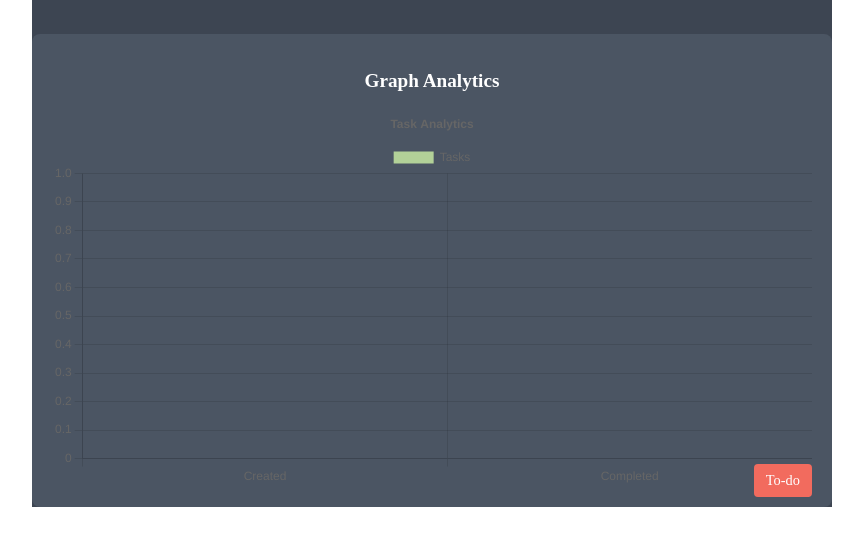
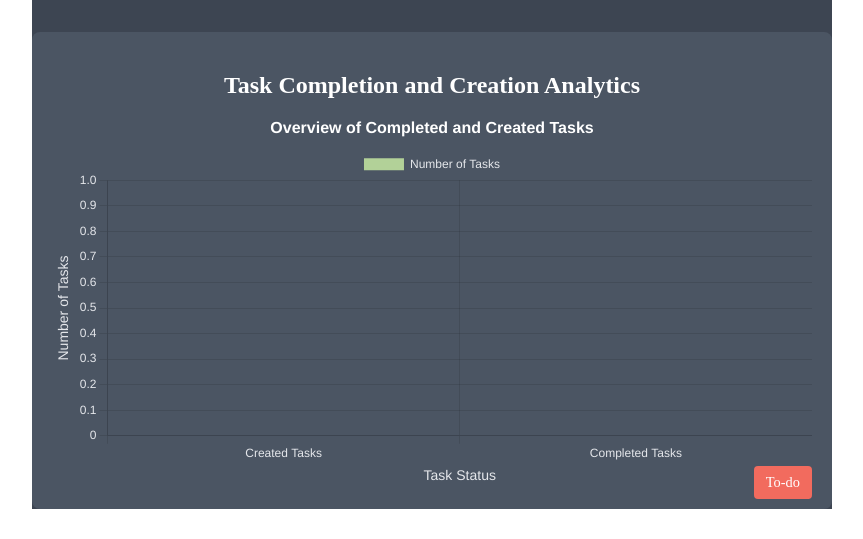
Before and after one commit to chris2kus31/todo-ui, a Nuxt app: page /Analytics in a window 1280 px wide. Shown: the part 210-749 px from the top of the page, without its empty margins (208-1071 px from the left). Built offline with nearby package versions, Linux system fonts and the light colour scheme.

Commit message:
visuals UX

```diff
--- a/components/AnalyticsGraph.vue
+++ b/components/AnalyticsGraph.vue
@@ -1,7 +1,7 @@
 <template>
   <div class="analytics-card">
-    <h2 class="card-title">Graph Analytics</h2>
-    <BarChart :chartData="chartData" :options="options" />
+    <h2 class="card-title">Task Completion and Creation Analytics</h2>
+    <BarChart :chartData="chartData" :options="chartOptions" />
   </div>
 </template>
 
@@ -13,34 +13,72 @@ import BarChart from "~/components/BarChart.vue";
 const { analyticsData } = useTopRowAnalytics();
 
 const chartData = computed(() => ({
-  labels: ["Created", "Completed"],
+  labels: ["Created Tasks", "Completed Tasks"],
   datasets: [
     {
-      label: "Tasks",
+      label: "Number of Tasks",
       backgroundColor: ["#B2D198", "#F26B5E"],
       data: [analyticsData.value.created, analyticsData.value.completed],
     },
   ],
 }));
 
-const options = {
+const chartOptions = {
   responsive: true,
   plugins: {
     legend: {
       display: true,
       position: "top",
+      labels: {
+        color: "#E5E7EB", // Light gray for readability
+      },
     },
     title: {
       display: true,
-      text: "Task Analytics",
+      text: "Overview of Completed and Created Tasks",
+      color: "#FFFFFF", // White color for better readability
+      font: {
+        size: 16,
+        weight: "bold",
+      },
+    },
+  },
+  scales: {
+    x: {
+      title: {
+        display: true,
+        text: "Task Status",
+        color: "#E5E7EB", // Light gray for readability
+        font: {
+          size: 14,
+        },
+      },
+      ticks: {
+        color: "#E5E7EB", // Ensures readability of x-axis labels
+      },
+    },
+    y: {
+      title: {
+        display: true,
+        text: "Number of Tasks",
+        color: "#E5E7EB",
+        font: {
+          size: 14,
+        },
+      },
+      ticks: {
+        color: "#E5E7EB",
+        beginAtZero: true, // Ensures y-axis starts at 0
+      },
     },
   },
 };
+
 </script>
 
 <style scoped>
 .analytics-card {
-  background-color: #4B5563;
+  background-color: #4b5563;
   padding: 20px;
   border-radius: 8px;
   color: white;
@@ -48,6 +86,7 @@ const options = {
 }
 
 .card-title {
-  font-size: 1.2em;
+  font-size: 1.5em;
+  margin-bottom: 10px;
 }
 </style>
--- a/components/DatePicker.vue
+++ /dev/null
@@ -1,43 +0,0 @@
-<template>
-  <Datepicker
-    v-model="dateRange"
-    :inline="true"
-    range
-    format="YYYY-MM-DD"
-    @change="onDateChange"
-  />
-</template>
-
-<script setup>
-import Datepicker from "@vuepic/vue-datepicker";
-import "@vuepic/vue-datepicker/dist/main.css";
-import { ref, watch } from "vue";
-
-const props = defineProps({
-  modelValue: {
-    type: Object,
-    default: () => ({ start: new Date(), end: new Date() }),
-  },
-});
-
-const emit = defineEmits(["update:model-value", "close"]);
-
-const dateRange = ref(props.modelValue);
-
-const onDateChange = (value) => {
-  emit("update:model-value", value);
-  emit("close");
-};
-
-watch(
-  () => props.modelValue,
-  (newValue) => {
-    dateRange.value = newValue;
-  },
-  { immediate: true }
-);
-</script>
-
-<style scoped>
-/* Additional styling if necessary */
-</style>
--- a/composables/useTasks.js
+++ /dev/null
@@ -1,24 +0,0 @@
-// composables/useTasks.js
-import { ref } from "vue";
-import { useAxios } from "~/composables/useAxios";
-
-const tasks = ref([]);
-
-export function useTasks() {
-  const axios = useAxios();
-
-  async function fetchTasks() {
-    try {
-      const response = await axios.get("/api/todos");
-      tasks.value = response.data.data.filter((task) => task.status === 0);
-      console.log("Fetched tasks:", tasks.value);
-    } catch (error) {
-      console.error("Error fetching tasks:", error);
-    }
-  }
-
-  return {
-    tasks,
-    fetchTasks,
-  };
-}
```
